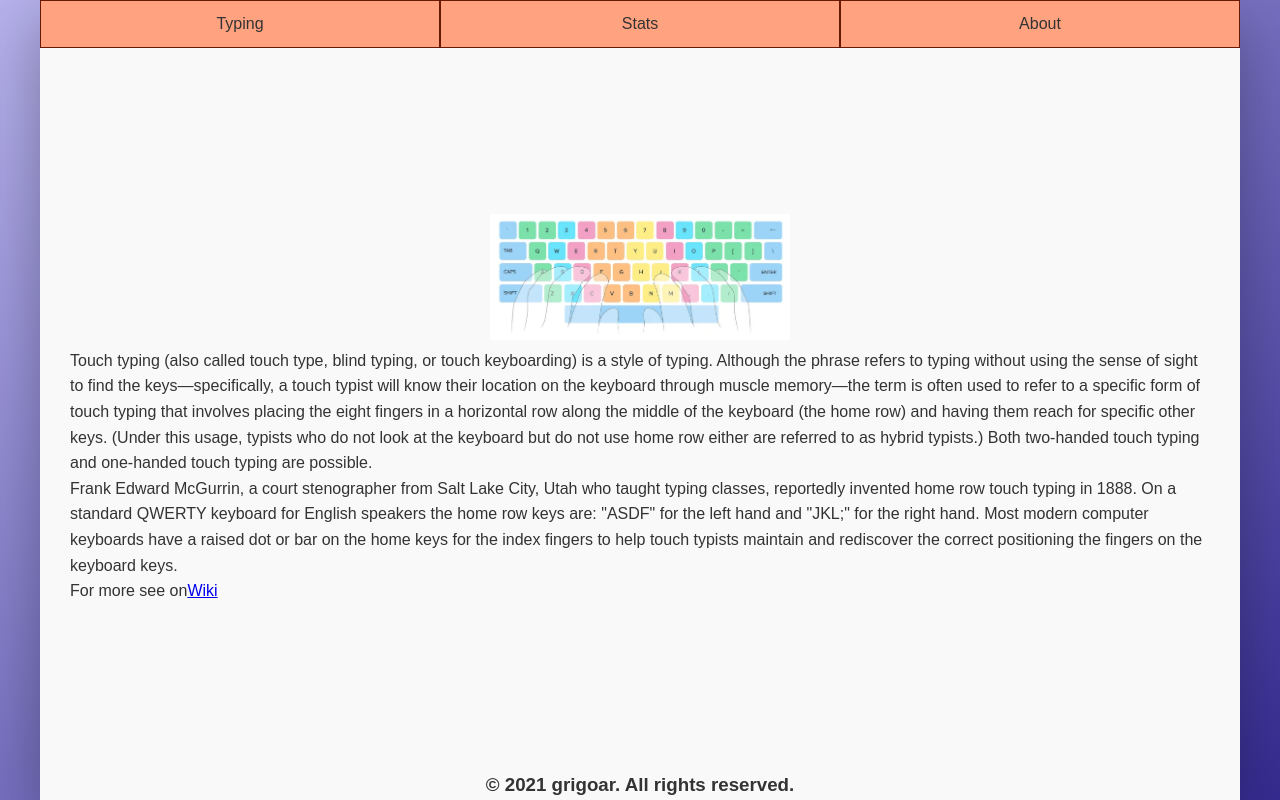
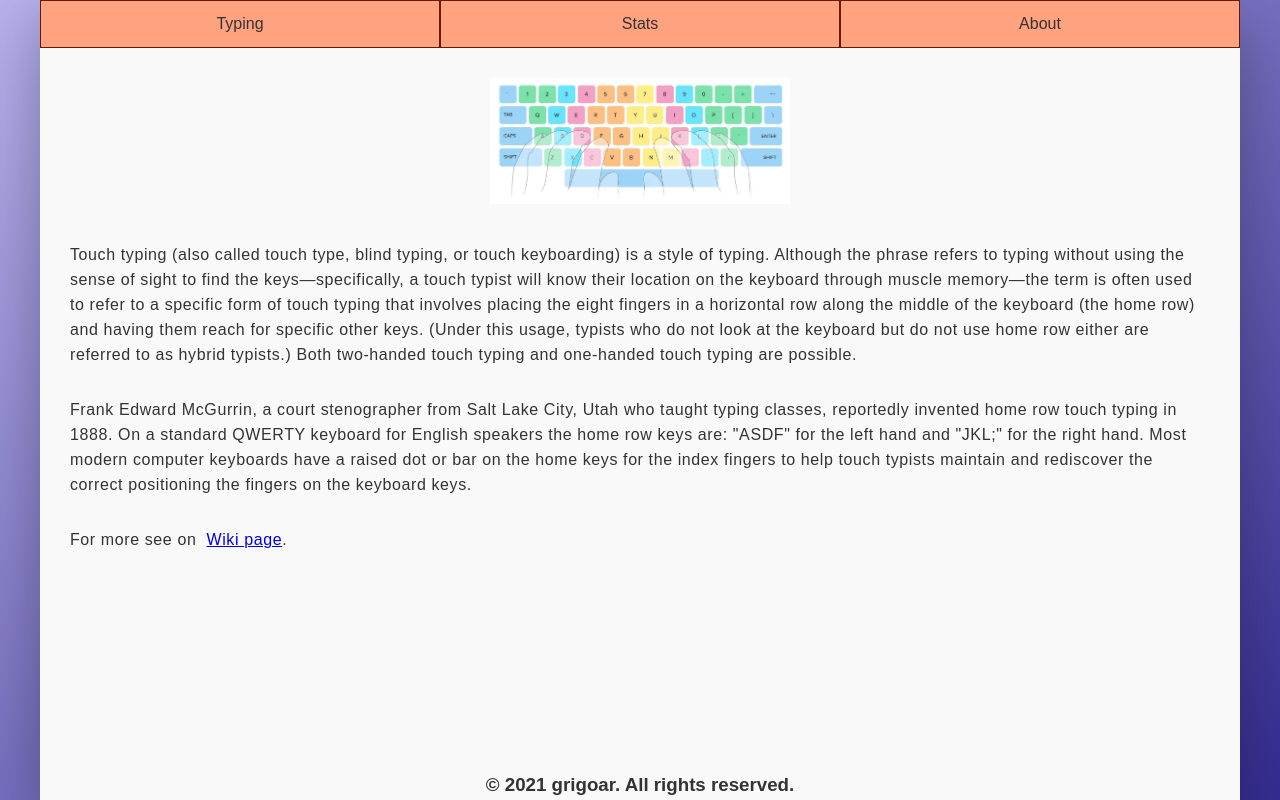
Before and after one commit to grigoar/React-Learning-Typing, a React app: page /about in a window 1280 px wide. Built offline with nearby package versions, Linux system fonts and the light colour scheme; no server answers.

Commit message:
added style for about page

```diff
--- a/src/components/About.js
+++ b/src/components/About.js
@@ -29,8 +29,8 @@ const About = () => {
           rediscover the correct positioning the fingers on the keyboard keys.
         </p>
         <p>
-          For more see on
-          <a href="https://en.wikipedia.org/wiki/Touch_typing">Wiki</a>
+          For more see on &nbsp;
+          <a href="https://en.wikipedia.org/wiki/Touch_typing">Wiki page</a>.
         </p>
       </div>
     </div>
--- a/src/styles/index.scss
+++ b/src/styles/index.scss
@@ -289,6 +289,23 @@ body {
   flex-direction: column;
   justify-content: center;
   align-items: center;
+
+  &__text{
+    flex-grow:1;
+
+    p{
+      margin-top:3rem;
+      line-height:2.5rem;
+      letter-spacing:0.06rem;
+      @media only screen and (max-height: $bp-small) {
+        line-height:2.4rem;
+        letter-spacing:0.02rem;
+        margin-top:1.5rem;
+        font-size: 1.4rem;
+      }
+    }
+
+  }
 }
 //=====================================
 //-------- FOOTER ---------------------
```
